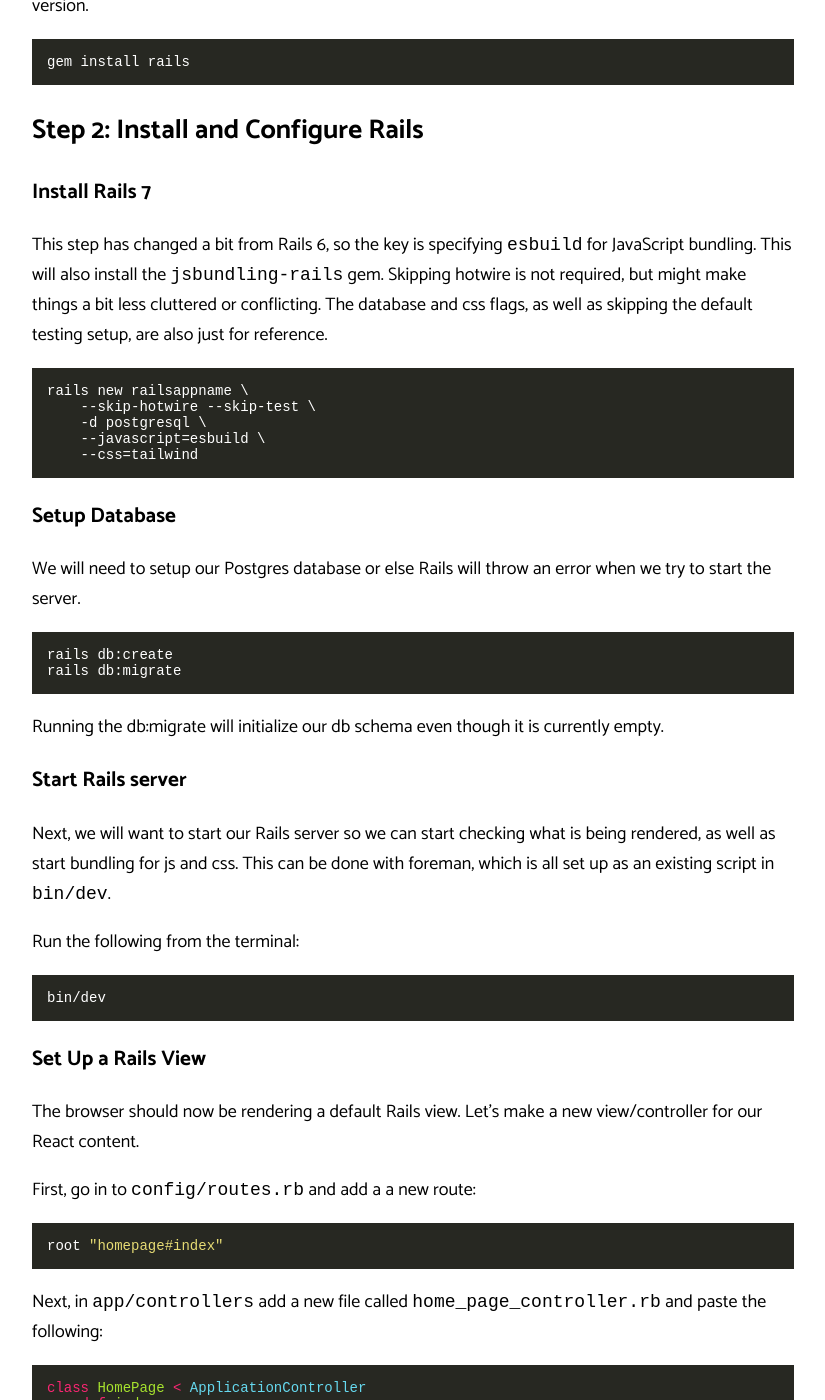
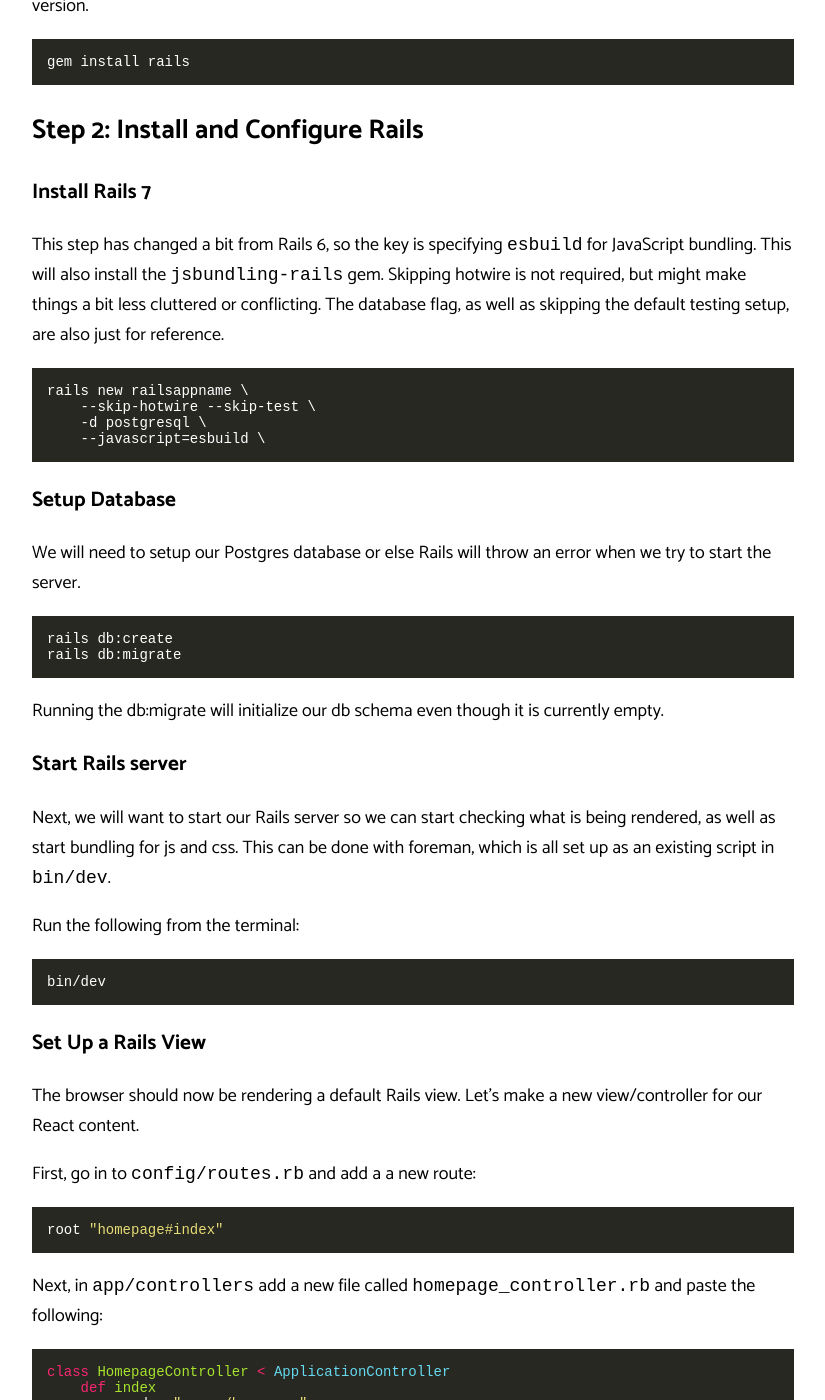
Before and after one commit to zacgra/zacgra.github.io, a Jekyll site: the page built from _posts/2023-01-03-Setting-Up-Rails-7-with-React-From-Scratch.md, in a window 1280 px wide and 1400 px high, scrolled down 776 px. Shown: the whole window, without its empty margins (227-1052 px from the left). Built offline with Jekyll 4.4.1, drawn with Linux system fonts in a browser that asks for light colours.

Commit message:
Update Rails setup

````diff
--- a/_posts/2023-01-03-Setting-Up-Rails-7-with-React-From-Scratch.md
+++ b/_posts/2023-01-03-Setting-Up-Rails-7-with-React-From-Scratch.md
@@ -31,14 +31,13 @@ gem install rails
 
 ### Install Rails 7
 
-This step has changed a bit from Rails 6, so the key is specifying `esbuild` for JavaScript bundling. This will also install the `jsbundling-rails` gem. Skipping hotwire is not required, but might make things a bit less cluttered or conflicting. The database and css flags, as well as skipping the default testing setup, are also just for reference.
+This step has changed a bit from Rails 6, so the key is specifying `esbuild` for JavaScript bundling. This will also install the `jsbundling-rails` gem. Skipping hotwire is not required, but might make things a bit less cluttered or conflicting. The database flag, as well as skipping the default testing setup, are also just for reference.
 
 ```
 rails new railsappname \
     --skip-hotwire --skip-test \
     -d postgresql \
     --javascript=esbuild \
-    --css=tailwind
 ```
 
 ### Setup Database
@@ -72,10 +71,10 @@ First, go in to `config/routes.rb` and add a a new route:
 root "homepage#index"
 ```
 
-Next, in `app/controllers` add a new file called `home_page_controller.rb` and paste the following:
+Next, in `app/controllers` add a new file called `homepage_controller.rb` and paste the following:
 
 ```rb
-class HomePage < ApplicationController
+class HomepageController < ApplicationController
     def index
         render "pages/homepage"
     end
````
